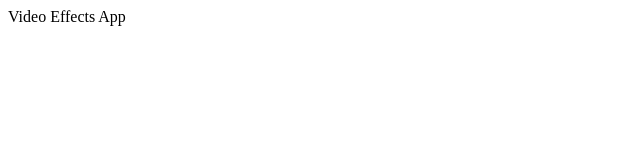
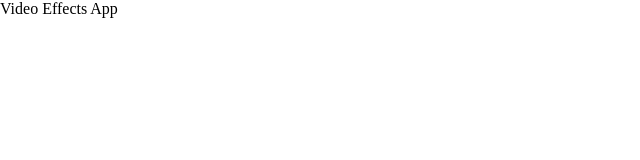
Before and after one commit to jakubmaniak/video-effects, a React (Create React App) app: page / in a window 1280 px wide. Shown: the top 160 px of the page, without its empty margins (0-640 px from the left). Built offline with nearby package versions, Linux system fonts and the light colour scheme.

Commit message:
Add reset rules

```diff
--- a/src/index.css
+++ b/src/index.css
@@ -0,0 +1,21 @@
+* {
+    margin: 0;
+    padding: 0;
+    box-sizing: border-box;
+}
+
+html,
+body,
+#root,
+.App {
+    height: 100%;
+}
+
+button,
+input,
+textarea {
+    background-color: transparent;
+    border: none;
+    font: inherit;
+    outline: none;
+}
```
